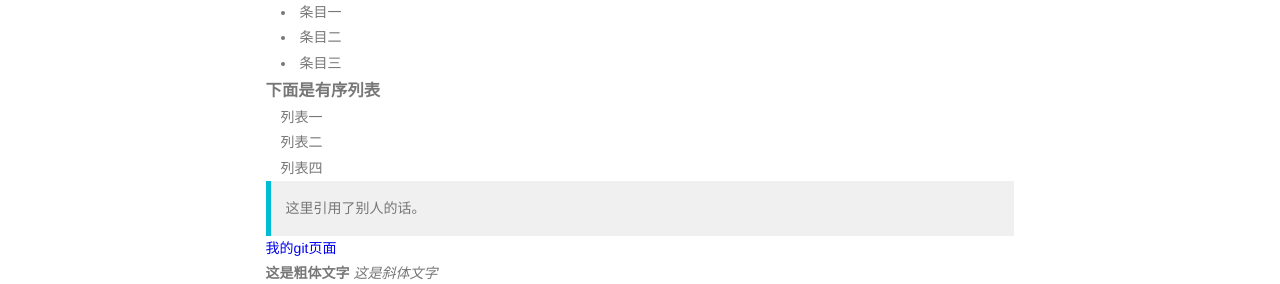
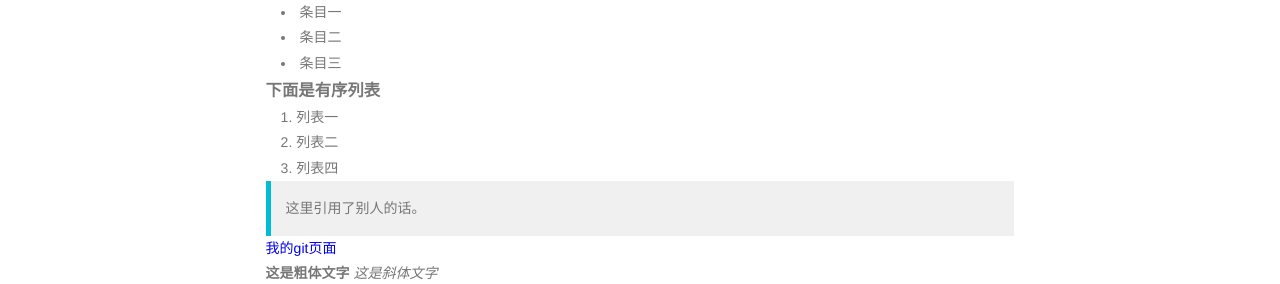
Before and after one commit to yinguolong/newming.github.io, a Jekyll site: the page built from _posts/2016-3-3-markdown.md, in a window 1280 px wide. Shown: the part 286-570 px from the top of the page. Built offline with Jekyll 4.4.1, drawn with Linux system fonts in a browser that asks for light colours.

Commit message:
change some css

```diff
--- a/css/post.css
+++ b/css/post.css
@@ -21,7 +21,6 @@
 	text-decoration: none;
 }
 ul,ol{
-	list-style: none;
 	list-style-position: inside;
 }
 a,button,input,optgroup,select,textarea {
@@ -89,6 +88,7 @@
 	display: block;
 }
 code{
+	border-left: 5px solid #00BCD4;
 	font-family: monospace;
 	font-size: 13px;
 	color:#000;
```
